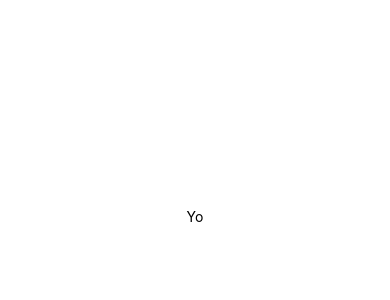
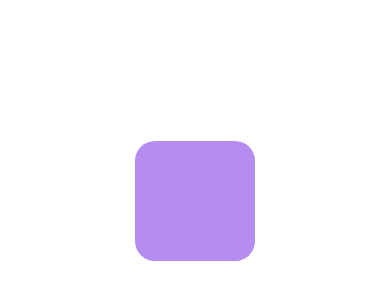
Before and after one commit to gupta-ji6/react-native-slack-catch-up, a React Native app: screen / in a window 390 px wide. Shown: the part 206-506 px from the top of the page. Built offline with nearby package versions, Linux system fonts and the light colour scheme.

Commit message:
feat: add minimal pan gesture

```diff
--- a/App.tsx
+++ b/App.tsx
@@ -2,12 +2,42 @@ import Animated, {
   useSharedValue,
   withTiming,
   useAnimatedStyle,
-  Easing,
 } from 'react-native-reanimated';
-import { View, Text } from 'react-native';
-import { GestureHandlerRootView } from 'react-native-gesture-handler';
+import { View, StyleSheet } from 'react-native';
+import {
+  GestureHandlerRootView,
+  GestureDetector,
+  Gesture,
+} from 'react-native-gesture-handler';
+
+const END_POSITION = 200;
 
 const CatchUp = () => {
+  const onLeft = useSharedValue(true);
+  const position = useSharedValue(0);
+
+  const panGesture = Gesture.Pan()
+    .onUpdate((e) => {
+      if (onLeft.value) {
+        position.value = e.translationX;
+      } else {
+        position.value = END_POSITION + e.translationX;
+      }
+    })
+    .onEnd((e) => {
+      if (position.value > END_POSITION / 2) {
+        position.value = withTiming(END_POSITION, { duration: 100 });
+        onLeft.value = false;
+      } else {
+        position.value = withTiming(0, { duration: 100 });
+        onLeft.value = true;
+      }
+    });
+
+  const animatedStyle = useAnimatedStyle(() => ({
+    transform: [{ translateX: position.value }],
+  }));
+
   return (
     <GestureHandlerRootView style={{ flex: 1 }}>
       <View
@@ -18,10 +48,22 @@ const CatchUp = () => {
           flexDirection: 'column',
         }}
       >
-        <Text>Yo</Text>
+        <GestureDetector gesture={panGesture}>
+          <Animated.View style={[styles.box, animatedStyle]}></Animated.View>
+        </GestureDetector>
       </View>
     </GestureHandlerRootView>
   );
 };
 
 export default CatchUp;
+
+const styles = StyleSheet.create({
+  box: {
+    height: 120,
+    width: 120,
+    backgroundColor: '#b58df1',
+    borderRadius: 20,
+    marginBottom: 30,
+  },
+});
```
